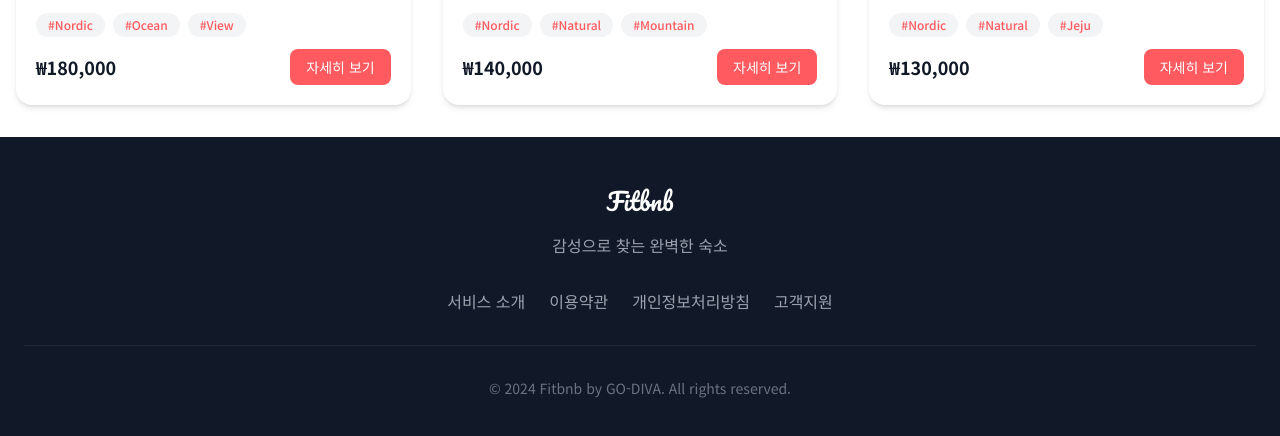
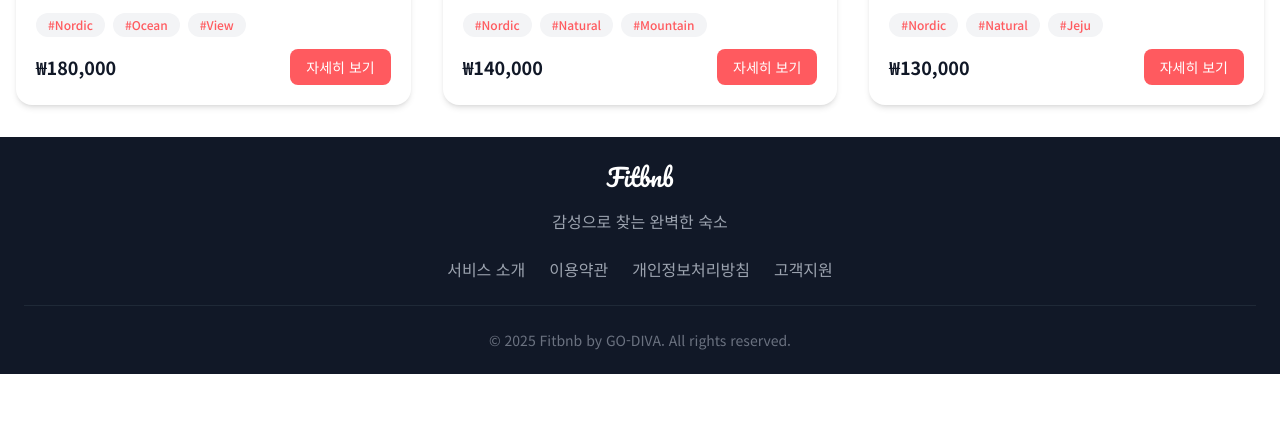
Before and after one commit to onewon1234/ADV_Project, a plain HTML site: page Fitbnb_이미지-검색-결과_2.html in a window 1280 px wide. Shown: the part 1147-1583 px from the top of the page. After the commit the page ends 1521 px from the top, so only its background shows below. Drawn offline with nearby package versions, Linux system fonts and the light colour scheme.

Commit message:
Add files via upload

```diff
--- a/Fitbnb_이미지-검색-결과_2.html
+++ b/Fitbnb_이미지-검색-결과_2.html
@@ -271,19 +271,19 @@ body {
   </section>
 </main>
 <!-- 푸터 -->
-<footer class="bg-gray-900 text-white py-12">
+<footer class="bg-gray-900 text-white py-6"> <!-- py-12 → py-6로 세로 여백 축소 -->
   <div class="w-full max-w-7xl mx-auto px-6">
     <div class="text-center">
       <div class="font-['Pacifico'] text-2xl text-white mb-4">Fitbnb</div>
-      <p class="text-gray-400 mb-8">감성으로 찾는 완벽한 숙소</p>
+      <p class="text-gray-400 mb-6">감성으로 찾는 완벽한 숙소</p> <!-- mb-8 → mb-6로 축소 -->
       <div class="flex justify-center space-x-6">
-        <a href="#" class="text-gray-400 hover:text-white transition-colors">서비스 소개</a>
-        <a href="#" class="text-gray-400 hover:text-white transition-colors">이용약관</a>
-        <a href="#" class="text-gray-400 hover:text-white transition-colors">개인정보처리방침</a>
-        <a href="#" class="text-gray-400 hover:text-white transition-colors">고객지원</a>
+        <span class="text-gray-400">서비스 소개</span>
+        <span class="text-gray-400">이용약관</span>
+        <span class="text-gray-400">개인정보처리방침</span>
+        <span class="text-gray-400">고객지원</span>
       </div>
-      <div class="mt-8 pt-8 border-t border-gray-800">
-        <p class="text-gray-500 text-sm">© 2024 Fitbnb by GO-DIVA. All rights reserved.</p>
+      <div class="mt-6 pt-6 border-t border-gray-800"> <!-- mt-8 pt-8 → mt-6 pt-6로 축소 -->
+        <p class="text-gray-500 text-sm">© 2025 Fitbnb by GO-DIVA. All rights reserved.</p>
       </div>
     </div>
   </div>
```
Also changed, not shown: Fitbnb_해시태그-결과_4.html (+7 -7 lines).
